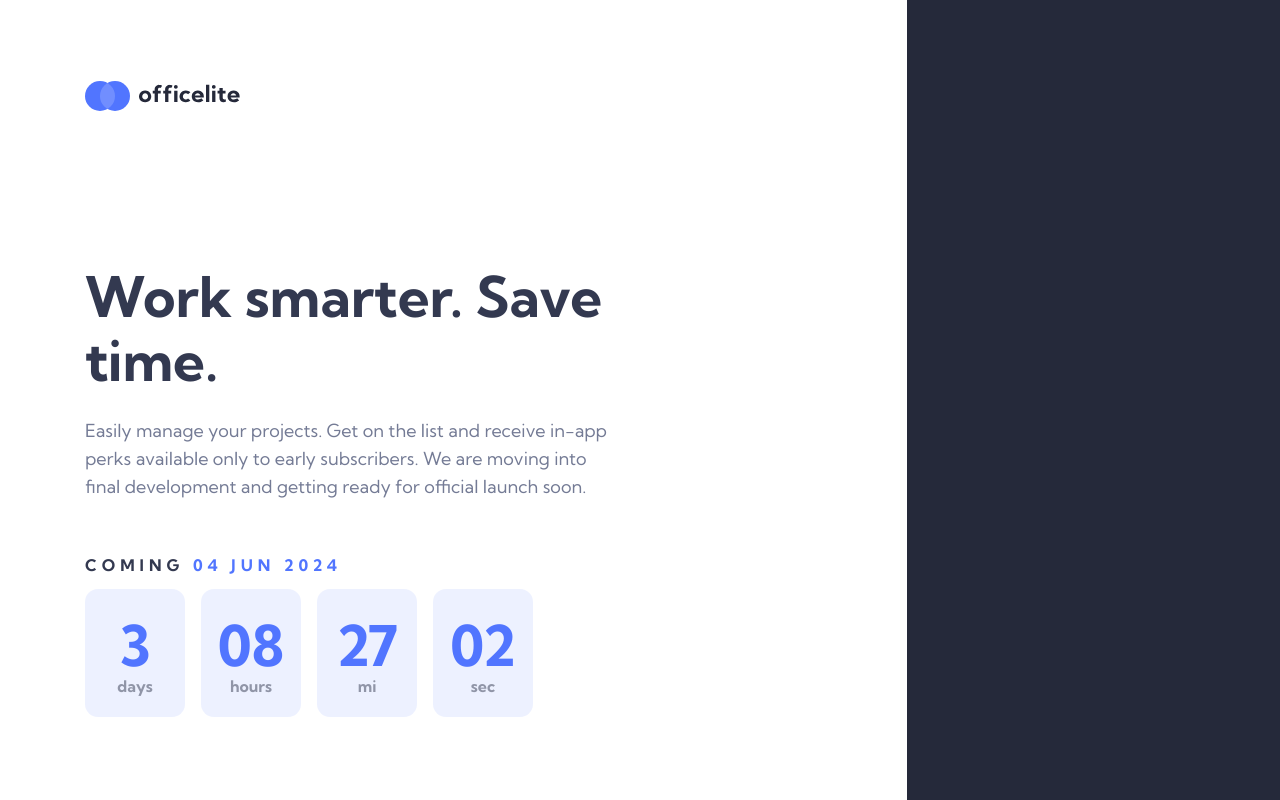
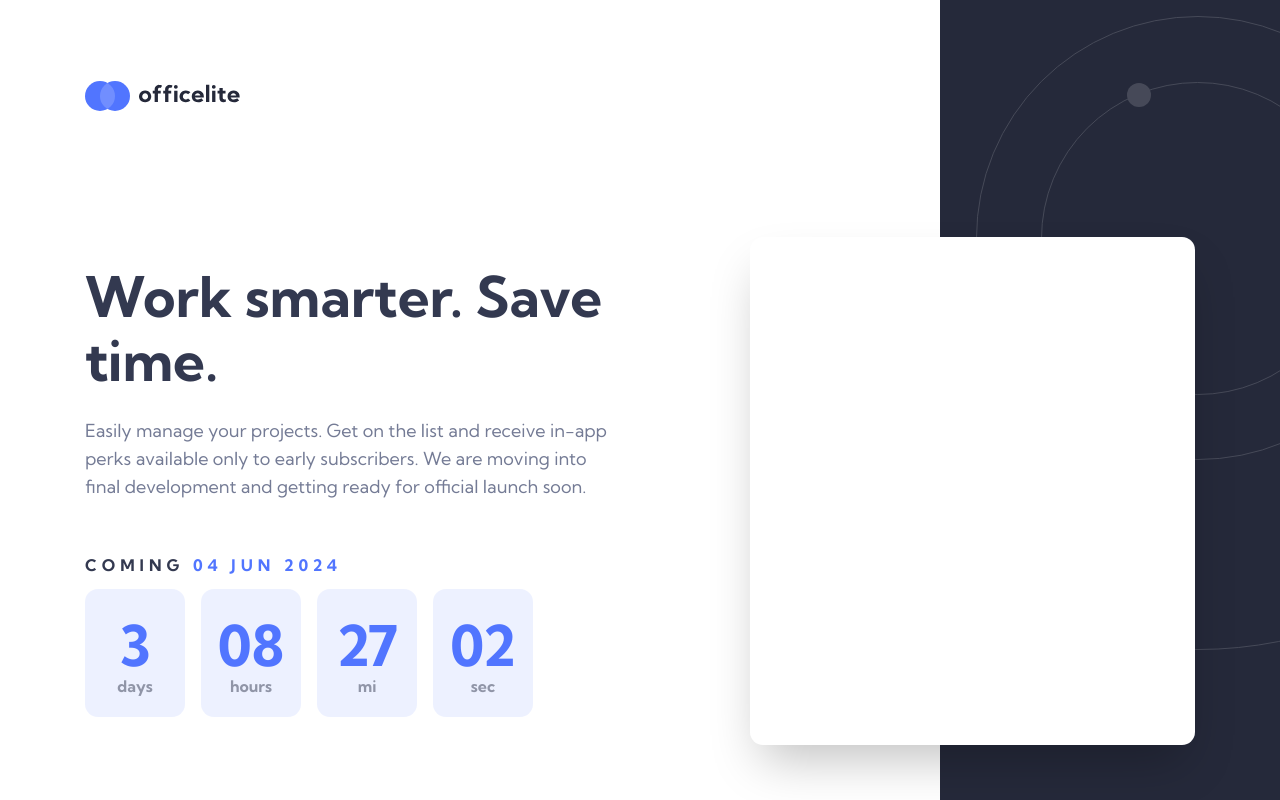
Before and after one commit to VillageR88/next-officelite-coming-soon-site, a Next.js app: page /sign-up in a window 1280 px wide. Built offline with nearby package versions, Linux system fonts and the light colour scheme.

Commit message:
signUp desktop layout
Signed-off-by: VillageR88 <villager88pl@gmail.com>

```diff
--- a/app/sign-up/page.tsx
+++ b/app/sign-up/page.tsx
@@ -10,9 +10,9 @@ export default function SignUp() {
 
   return (
     <main className="relative z-0 flex min-h-dvh justify-center font-kumbhSans sm:min-h-screen">
-      <div className="absolute -z-10 flex size-full">
-        <div className="flex min-h-full w-[70.83333333333333%] flex-col items-start bg-white"></div>
-        <div className="min-h-full w-[29.16666666666667%] bg-[#25293A]"></div>
+      <div className="absolute -z-10 flex size-full bg-white">
+        <div className="flex min-h-full w-[calc(50%)] flex-col items-start bg-white"></div>
+        <div className="ml-[600px] min-h-full w-1/2 bg-[#25293A] bg-[url('../public/assets/sign-up/bg-pattern-side.svg')] bg-[calc(0%-760px)_calc(0%-780px)] bg-no-repeat"></div>
       </div>
       <div className="flex w-full max-w-[1110px] flex-col">
         <Image
@@ -23,7 +23,7 @@ export default function SignUp() {
           alt="logo"
           priority
         />
-        <div className="flex">
+        <div className="flex gap-[125px]">
           <div className="mt-[154px] flex max-w-[540px] flex-col gap-[40px]">
             <section className="flex flex-col gap-[24px]">
               <h1 className="text-[#333950]">{firstColItems.title}</h1>
@@ -36,6 +36,7 @@ export default function SignUp() {
               backgroundColor="bg-[#5175FF]/10"
             />
           </div>
+          <div className="mt-[126px] h-[508px] w-[445px] rounded-[13px] bg-[#FFFFFF] shadow-2xl"></div>
         </div>
       </div>
     </main>
```
